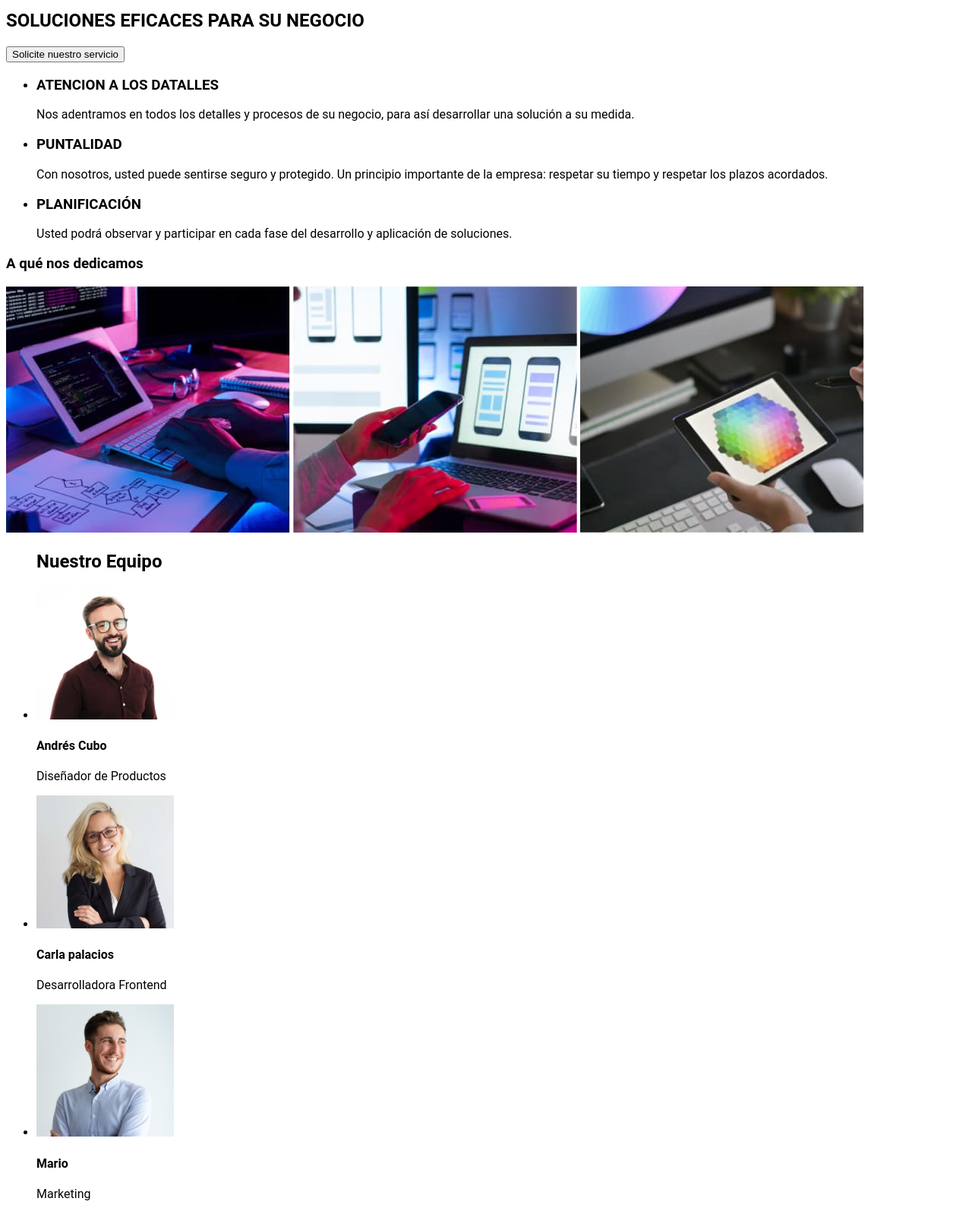
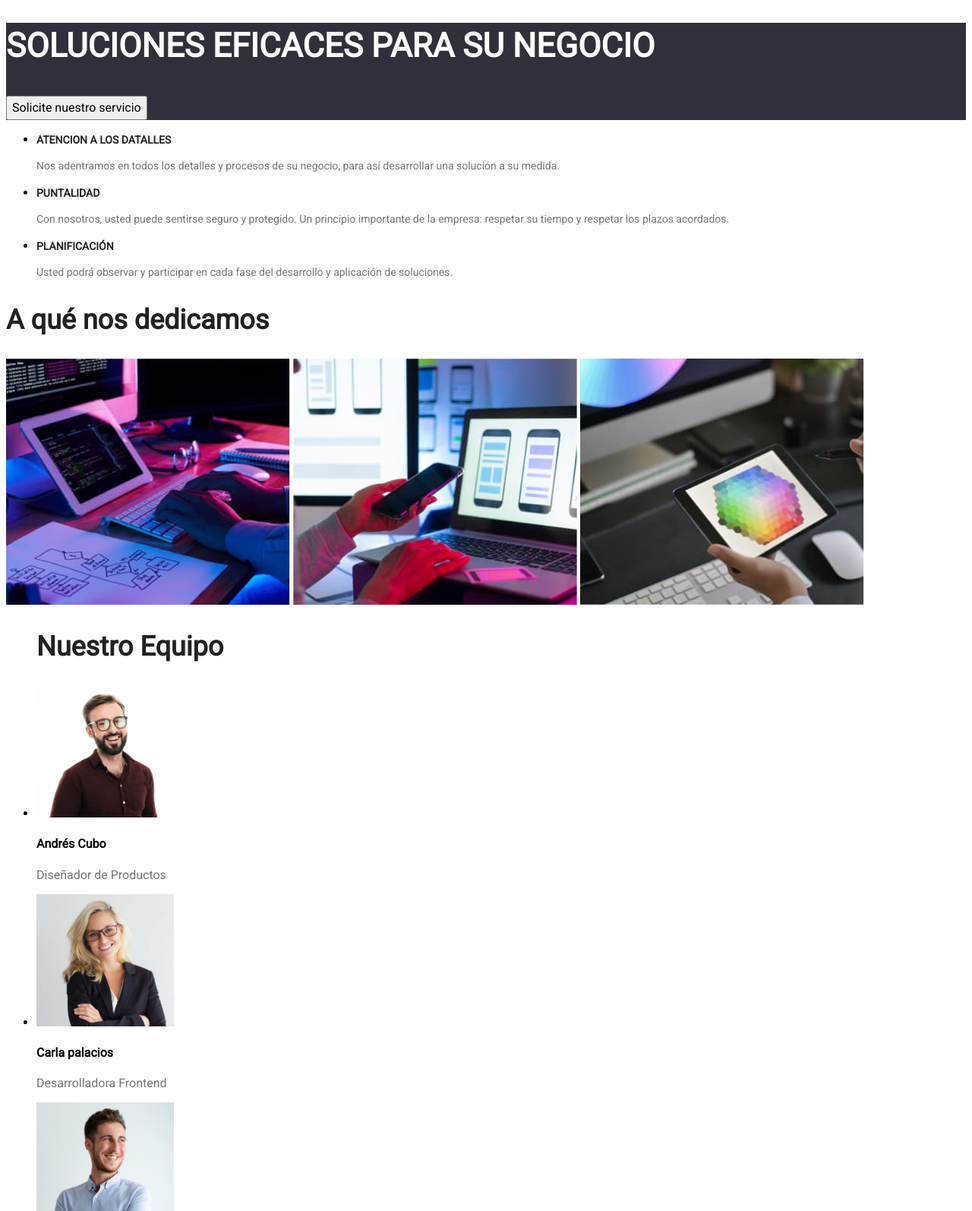
Before and after one commit to ING-JORGE2022/goit-markup-hw-02, a plain HTML site: page index.html in a window 1280 px wide. Shown: the part 100-1694 px from the top of the page at 76% size. Drawn offline with Linux system fonts and the light colour scheme.

Commit message:
commit #2,7/11/2022

```diff
--- a/css/styles.css
+++ b/css/styles.css
@@ -6,6 +6,7 @@ font-weight: 700;
 font-size: 26px;
 color: #2196F3;
 line-height: 31px;
+font-family: 'Raleway', sans-serif;
 
 /* link de navegacion encabezado */
 }
@@ -44,6 +45,8 @@ color:#2196F3;
     font-weight: 500;
     font-size: 16px;
     line-height: 26px;
+    font-family: 'Roboto', sans-serif;
+
 }
 .buttton-container:hover{
     background: #2196F3;
@@ -84,13 +87,14 @@ font-weight: 700;
 font-size: 26px;
 line-height: 31px;
 color: #2196F3;
+font-family: 'Raleway', sans-serif;
 }
 
 .address-1{
 font-weight: 400;
 font-size: 14px;
 line-height: 24px;
-colro:#FFFFFF;
+color:#FFFFFF;
 }
 .info-address{
 font-weight: 400;
@@ -101,3 +105,53 @@ color: rgba(255, 255, 255, 0.6);
 footer{
  background: #2F303A;;
 }
+/* /////////////////// */
+/* Pagina principal */
+.section-1{
+    background:  #2F303A;;
+}
+.title-1{
+font-weight: 900;
+font-size: 44px;
+line-height: 60px;
+color: #FFFFFF;
+}
+
+.title-2{
+font-weight: 700;
+font-size: 14px;
+line-height: 16px;
+color: #212121;
+}
+
+.info-text{
+    font-weight: 400;
+    font-size: 14px;
+    line-height: 24px;
+    color: #757575;
+
+}
+.title-3{
+font-weight: 700;
+font-size: 36px;
+line-height: 42px;
+color: #212121;
+}
+.title-4{
+font-weight: 700;
+font-size: 36px;
+line-height: 42px;
+color: #212121;
+}
+.letter-title{
+font-weight: 500;
+font-size: 16px;
+line-height: 19px;
+color: #212121;
+}
+.letter-info{
+    font-weight: 400;
+    font-size: 16px;
+    line-height: 19px;
+    color: #757575;
+}
--- a/index.html
+++ b/index.html
@@ -6,7 +6,8 @@
     <meta name="viewport" content="width=device-width, initial-scale=1.0">
     <title>WebStudio</title>
     <link rel="stylesheet" href="./css/styles.css">
-    <link rel="preconnect" href="https://fonts.googleapis.com">
+    <link href="https://fonts.googleapis.com/css2?family=Roboto&display=swap" rel="stylesheet">
+    <link href="https://fonts.googleapis.com/css2?family=Raleway:wght@300&display=swap" rel="stylesheet">
 </head>
 <body>
     <header>
@@ -24,31 +25,31 @@
 
     </header>
     <main>
-        <section>
-            <h1> SOLUCIONES EFICACES PARA SU NEGOCIO </h1>
-                 <button type="button"> Solicite nuestro servicio</button>
-        </sectio>
+        <section class="section-1">
+            <h1 class="title-1"> SOLUCIONES EFICACES PARA SU NEGOCIO </h1>
+                 <button type="button" class="buttton-container"> Solicite nuestro servicio</button>
+        </section>
 
         <section>
 
          <ul>
             <div>
-                <li> <h3> ATENCION  A LOS  DATALLES </h3>
-                 <p> Nos adentramos en todos los detalles y procesos de su negocio, para así desarrollar una solución a su medida.</p>
+                <li> <h3 class="title-2"> ATENCION  A LOS  DATALLES </h3>
+                 <p  class="info-text"> Nos adentramos en todos los detalles y procesos de su negocio, para así desarrollar una solución a su medida.</p>
                 </li>
             </div>
 
 
                <div>
-               <li> <h3> PUNTALIDAD </h3>
-                <p>Con nosotros, usted puede sentirse seguro y protegido. Un principio importante de la empresa: respetar su tiempo y respetar los plazos acordados.</p>
+               <li> <h3 class="title-2"> PUNTALIDAD </h3>
+                <p class="info-text">Con nosotros, usted puede sentirse seguro y protegido. Un principio importante de la empresa: respetar su tiempo y respetar los plazos acordados.</p>
                </li>
 
             </div>
 
             <div>
-               <li> <h3> PLANIFICACIÓN </h3>
-                <p> Usted podrá observar y participar en cada fase del desarrollo y aplicación de soluciones.</p>
+               <li> <h3 class="title-2"> PLANIFICACIÓN </h3>
+                <p class="info-text"> Usted podrá observar y participar en cada fase del desarrollo y aplicación de soluciones.</p>
                </li>
              </div>
          </ul>
@@ -56,7 +57,7 @@
 
         <section>
             <div>
-                <h1> A qué nos dedicamos</h1>
+                <h2 class="title-3"> A qué nos dedicamos</h2>
                 <img src="./images/imagen (4) (1).jpg" alt="#1 foto">
                 <img src="./images/imagen (5) (1).jpg" alt="#2 foto">
                 <img src="./images/imagen (6) (1).jpg" alt="#3 foto">
@@ -65,14 +66,14 @@
         <!--  Info de Nuestro equipo -->
         <section>
             <ul>
-                <h2>Nuestro Equipo</h2>
+                <h2 class="title-4">Nuestro Equipo</h2>
 
                 <!-- andres cubo -->
                 <div>
                  <li>
                     <img src="./images/imagen (7).jpg" alt=" foto de andres cubo" width="181">
-                    <h4>Andrés Cubo</h4>
-                    <p>Diseñador de Productos</p>
+                    <h4 class="letter-title-2">Andrés Cubo</h4>
+                    <p  class="letter-info">Diseñador de Productos</p>
                  </li>
                 </div>
 
@@ -80,8 +81,8 @@
                 <div>
                     <li>
                         <img src="./images/imagen (1) (1).jpg" alt="foto de carla palcios" width="181">
-                        <h4> Carla palacios</h4>
-                        <p> Desarrolladora Frontend </p>
+                        <h4 class="letter-title-2"> Carla palacios</h4>
+                        <p class="letter-info"> Desarrolladora Frontend </p>
                     </li>
                 </div>
 
@@ -89,8 +90,8 @@
                 <div>
                     <li>
                         <img src="./images/imagen (2) (1).jpg" alt="foto de mario Dorado" width="181">
-                        <h4> Mario</h4>
-                        <p> Marketing</p>
+                        <h4 class="letter-title-2"> Mario</h4>
+                        <p class="letter-info"> Marketing</p>
                     </li>
                 </div>
 
@@ -98,8 +99,8 @@
                 <div>
                     <li>
                         <img src="./images/imagen (3) (1).jpg " alt="foto de Pablo Mijangos " width="181">
-                        <h4> Pablo Mijangos </h4>
-                        <p> Diseñador IU </p>
+                        <h4 class="letter-title-2"> Pablo Mijangos </h4>
+                        <p class="letter-info"> Diseñador IU </p>
                     </li>
                 </div>
             </ul>
@@ -108,16 +109,16 @@
     <footer>
 
         <address>
-        <h2> WebStudio</h2>
+        <h2 class="footer-title"> WebStudio</h2>
 
-           <p>Calz. Ticomán 500, Ciudad de</p>
-            <p>México, CDMX, México </p>
+           <p class="address-1">Calz. Ticomán 500, Ciudad de</p>
+            <p class="address-1">México, CDMX, México </p>
           </address>
 
           <address>
-            <a href="mailto:info@example.com">info@example.com</a>
+            <a href="mailto:info@example.com" class="info-address">info@example.com</a>
             <br><br>
-            <a href="tel: +52 55 5529 6000"> +52 55 5529 6000</a>
+            <a href="tel: +52 55 5529 6000"class="info-address" > +52 55 5529 6000</a>
           </address>
     </footer>
 
```
Also changed, not shown: portfolio.html (+2 -1 lines).
